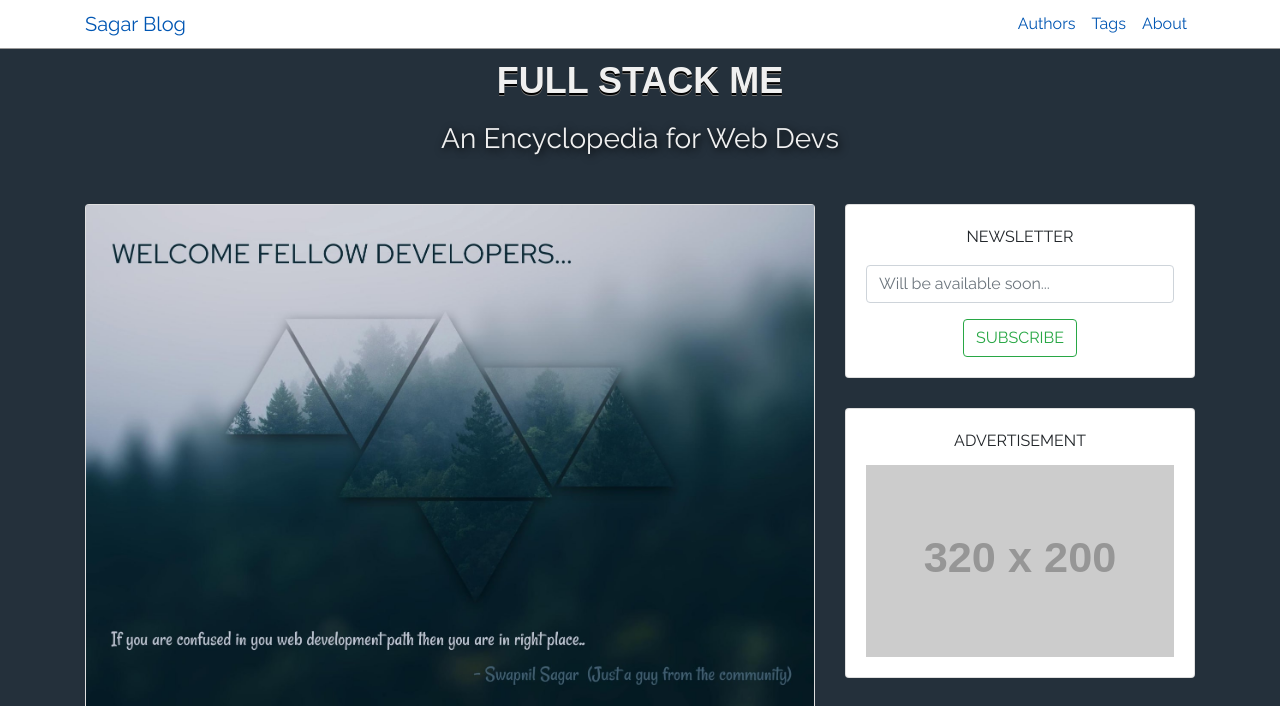
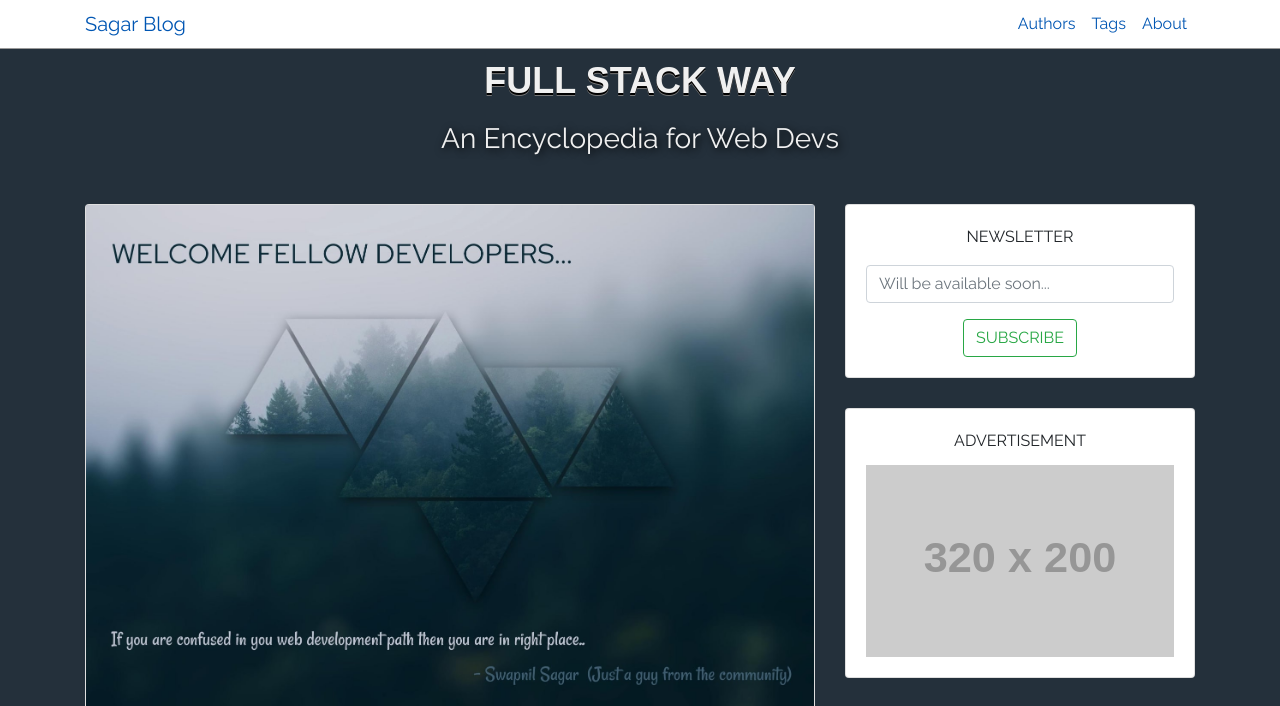
Before and after one commit to Swapnil-Sagar/FullStackMe, a Gatsby site: page / in a window 1280 px wide. Shown: the top 706 px of the page. Built offline with nearby package versions, Linux system fonts and the light colour scheme; Gatsby itself is replaced by a stand-in of ours; placeholder pictures from the web are drawn by us.

Commit message:
changed index title

```diff
--- a/src/pages/index.js
+++ b/src/pages/index.js
@@ -9,7 +9,7 @@ const IndexPage = () => {
   const postPerPage = 3
   let numberOfPages
   return(
-  <Layout pageTitle = "Full Stack Me"
+  <Layout pageTitle = "Full Stack Way"
   pageSubtitle = "An Encyclopedia for Web Devs" >
     <SEO title="Home" keywords={[`gatsby`, `application`, `react`]} />
       <StaticQuery
```
